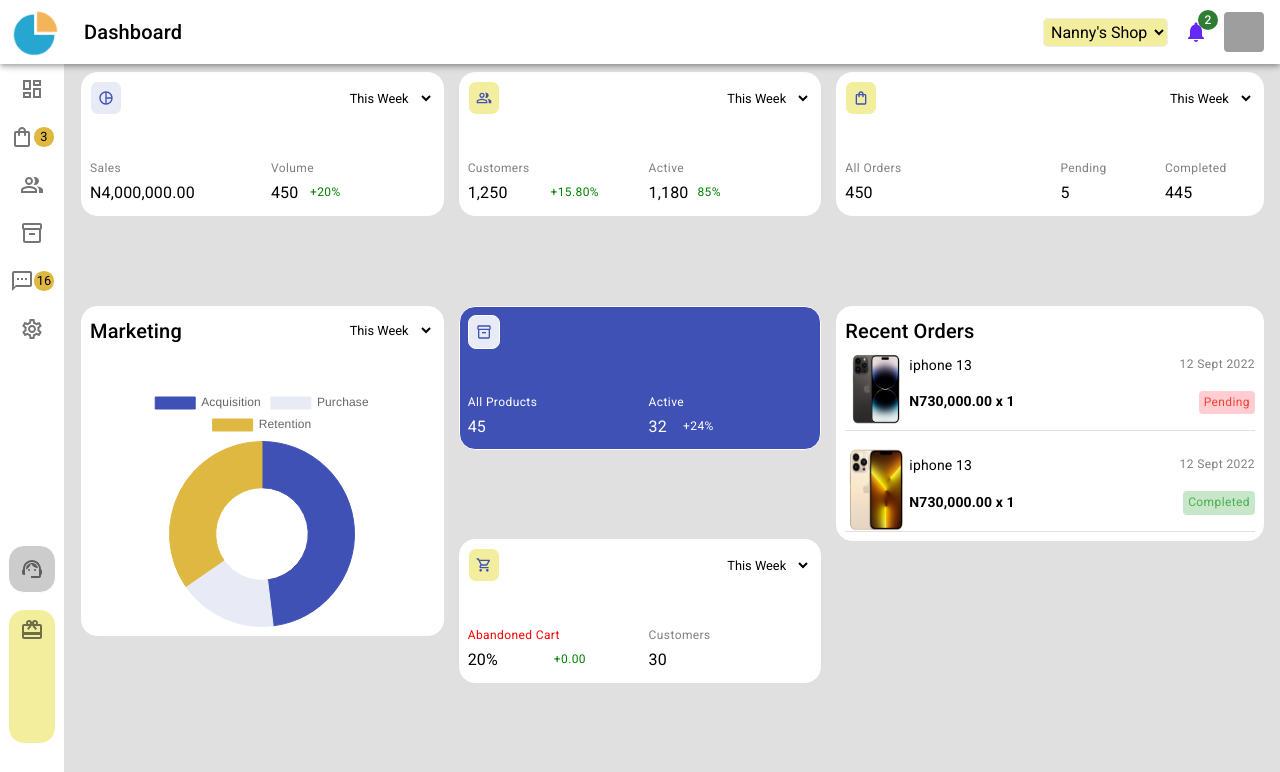
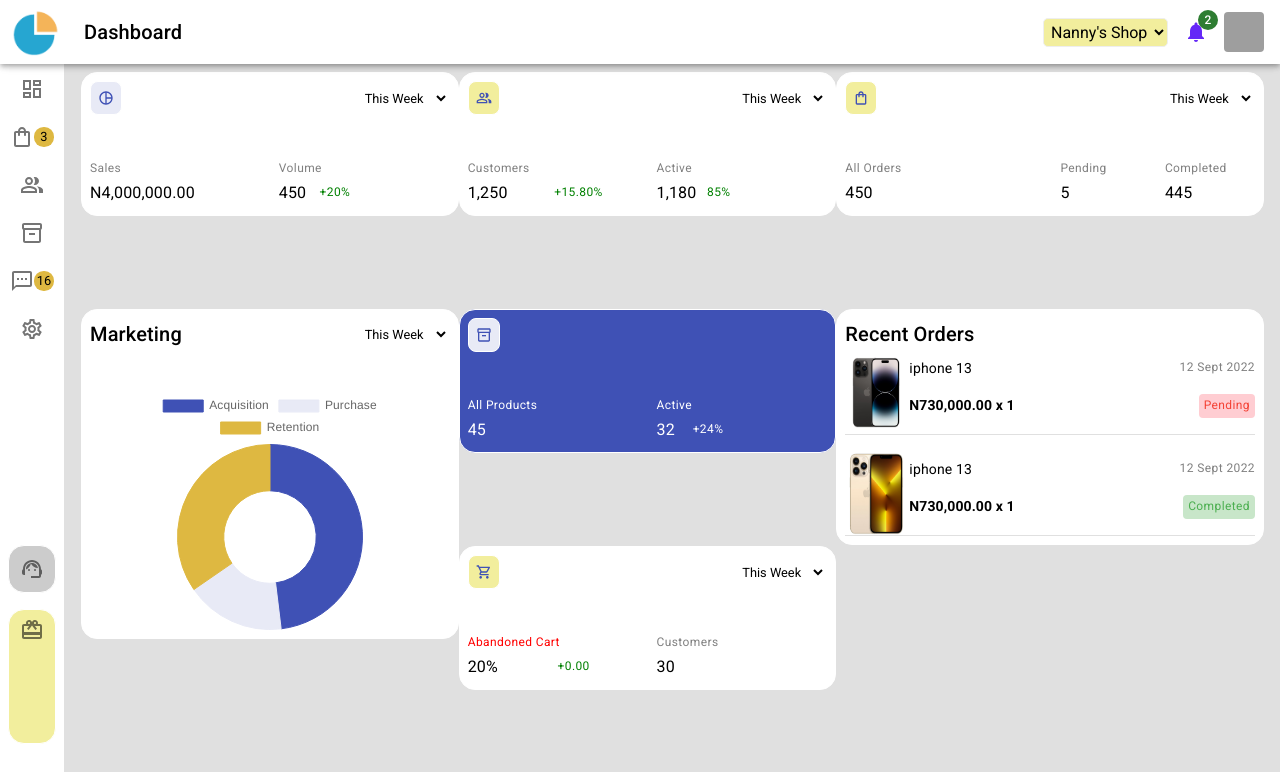
Before and after one commit to udeaghad/metrix, a React (Create React App) app: page / in a window 1280 px wide. Shown: the top 772 px of the page. Built offline with nearby package versions, Linux system fonts and the light colour scheme; grey boxes are pictures that could not be loaded.

Commit message:
Update Readme

```diff
--- a/src/pages/Dashboard/Style.ts
+++ b/src/pages/Dashboard/Style.ts
@@ -21,6 +21,7 @@ export const StyledResponsiveDashboard = styled('div')(({ theme }) => ({
     columnGap: 15,
     rowGap: 0,
     gridTemplateRows: '1fr 1fr 1fr 1fr 1fr 1fr 1fr 1fr',
+    gap: 0,
   },
   [theme.breakpoints.up('laptop')]: {
     display: 'grid',
@@ -28,6 +29,7 @@ export const StyledResponsiveDashboard = styled('div')(({ theme }) => ({
     columnGap: 15,
     rowGap: 0,
     gridTemplateRows: '1fr 1fr 1fr 1fr 1fr',
+    gap: 0,
   }
 }));
 
```
Also changed, not shown: 1 other file (tests, documents, lock files or other folders).
